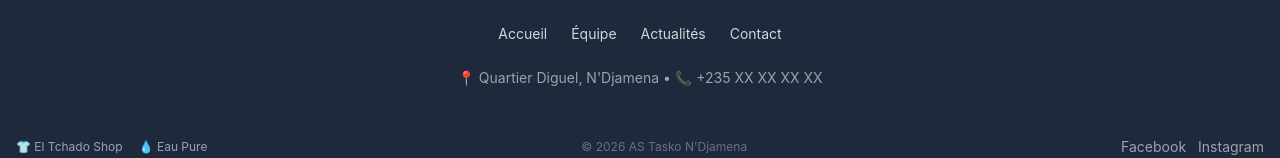
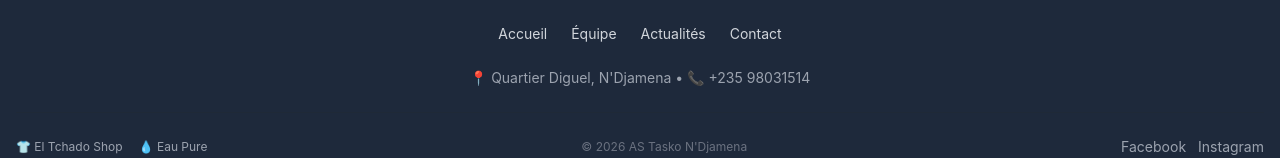
Before and after one commit to dascomsoft/astasko, a React (Vite) app: page /contact in a window 1280 px wide. Shown: the part 3844-4002 px from the top of the page. Built offline with nearby package versions, Linux system fonts and the light colour scheme.

Commit message:
updating footer page

```diff
--- a/src/components/Footer.jsx
+++ b/src/components/Footer.jsx
@@ -27,7 +27,7 @@ const Footer = () => {
 
         {/* Contact simple */}
         <div className="text-center text-gray-400 text-sm mb-6">
-          <p>📍 Quartier Diguel, N'Djamena • 📞 +235 XX XX XX XX</p>
+          <p>📍 Quartier Diguel, N'Djamena • 📞 +235 98031514</p>
         </div>
 
         {/* Sponsors et copyright */}
```
